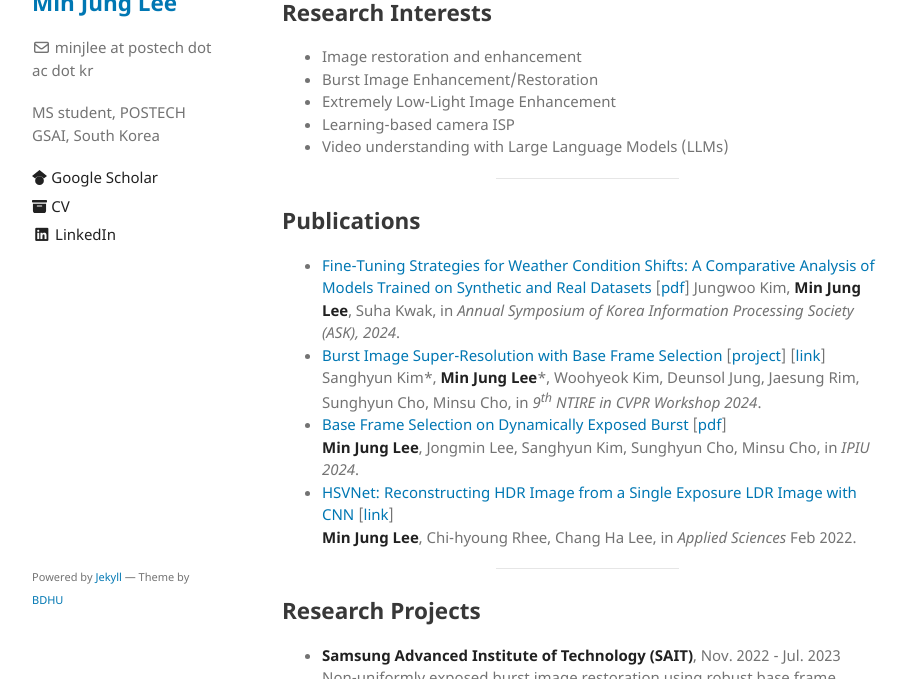
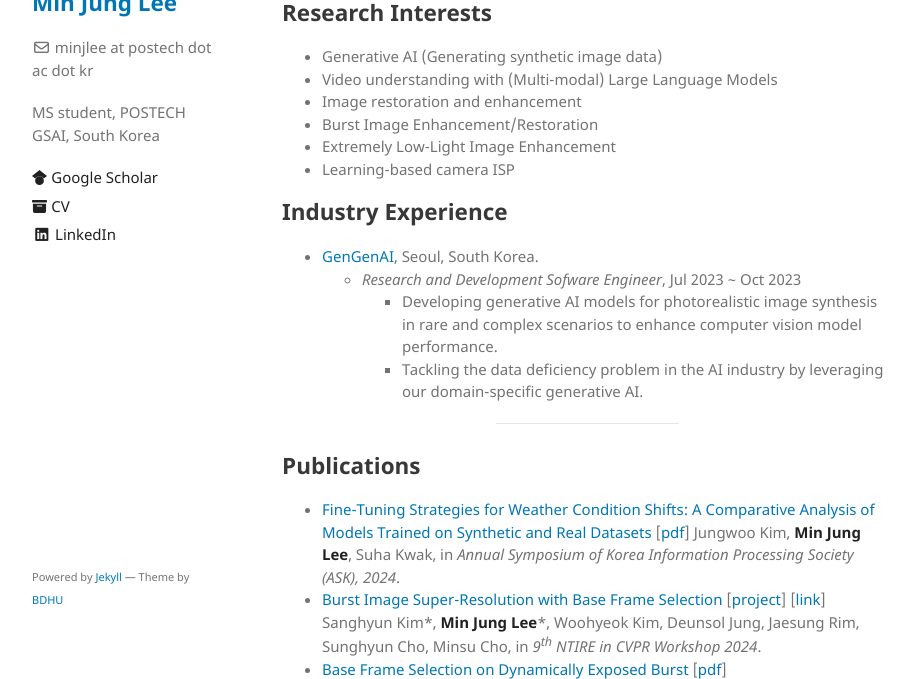
Before and after one commit to mlee47/mlee47.github.io, a Jekyll site: the page built from index.md, in a window 1280 px wide and 900 px high, cut to the strip 221-900 px from the top of the window. Shown: the whole strip, without its empty margins (178-1092 px from the left). Built offline with Jekyll 4.4.1, drawn with Linux system fonts in a browser that asks for light colours.

Commit message:
Update research interest 02/10/2025

```diff
--- a/index.md
+++ b/index.md
@@ -13,21 +13,22 @@ I am a member of the [computer vision lab.](https://cvlab.postech.ac.kr/lab/) in
 
 ## Research Interests
 
+*   Generative AI (Generating synthetic image data)
+*   Video understanding with (Multi-modal) Large Language Models
 *   Image restoration and enhancement
 *   Burst Image Enhancement/Restoration
 *   Extremely Low-Light Image Enhancement
 *   Learning-based camera ISP
-*   Video understanding with Large Language Models (LLMs)
+
 
 <!-- * * * -->
 
-<!-- ## Industry Experience
+## Industry Experience
 
-* [Meta Reality Labs.](https://about.meta.com/realitylabs/), Burlingame, California, U.S.A.
-  * _Ph.D Research Scientist Intern_, Jul 2023 ~ Oct 2023
-    * Manager: Survi Kyal, Mentor: Fengting Yang
-    * Succeeded to achieve KPIs of Eye Tracking production model of Arcata project (XR Eyes)
-    * Improved gaze estimation accuracy in production model of Meta Quest using a single POR camera through invariant feature learning for a personalized, explainable ML Eyes
+* [GenGenAI](https://gengen.ai/), Seoul, South Korea.
+  * _Research and Development Sofware Engineer_, Jul 2023 ~ Oct 2023
+    * Developing generative AI models for photorealistic image synthesis in rare and complex scenarios to enhance computer vision model performance.
+    * Tackling the data deficiency problem in the AI industry by leveraging our domain-specific generative AI.
 
 <!--
     * Learning-based analytics research on human behavior for AR/VR device. (XR Eyes)
```
